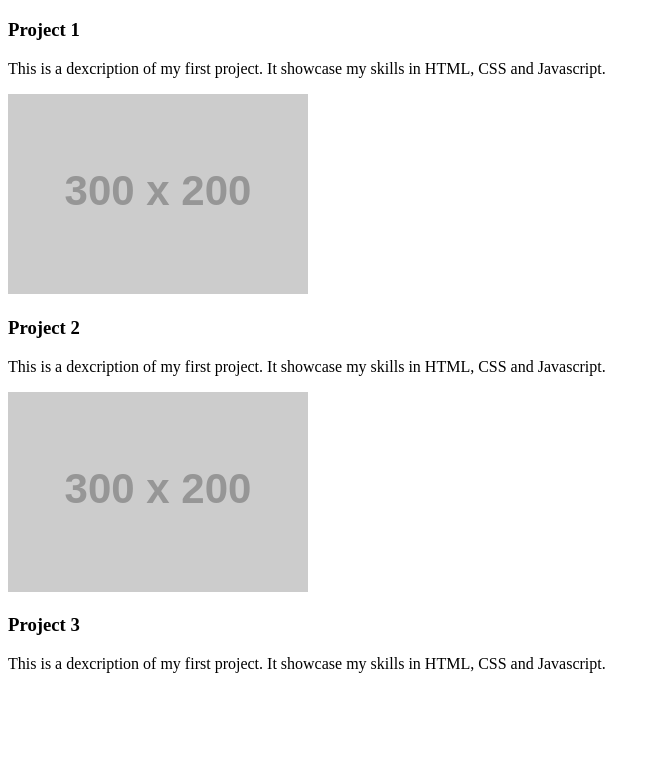
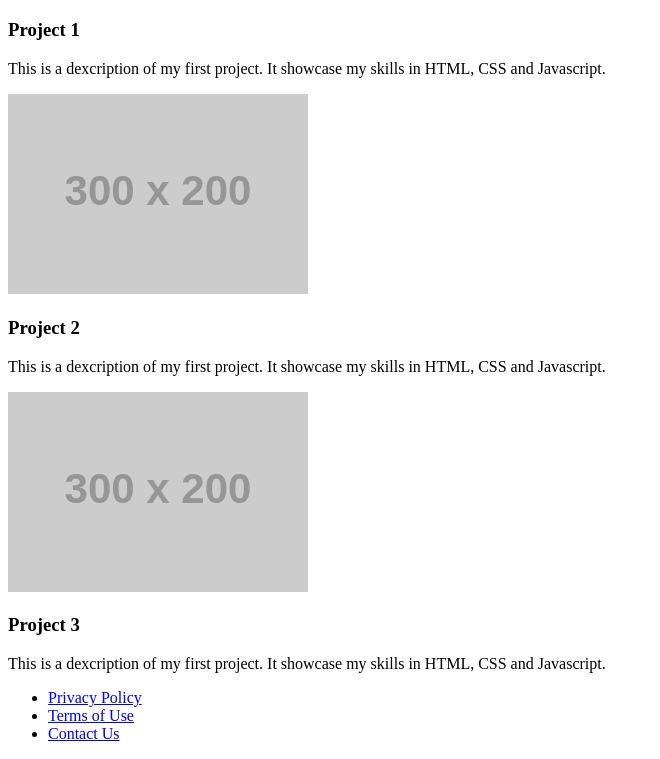
Before and after one commit to DhanushkaChandimal/Code-The-Landing-Page, a plain HTML site: page index.html in a window 1280 px wide. Shown: the part 663-1422 px from the top of the page, without its empty margins (0-660 px from the left). Before the commit the page ends 1352 px from the top, so only its background shows below. Drawn offline with Linux system fonts and the light colour scheme; placeholder pictures from the web are drawn by us.

Commit message:
Add footer content

```diff
--- a/index.html
+++ b/index.html
@@ -55,6 +55,12 @@
         </section>
     </div>
 
-    <footer class="footer"></footer>
+    <footer class="footer">
+        <ul>
+            <li><a href="#">Privacy Policy</a></li>
+            <li><a href="#">Terms of Use</a></li>
+            <li><a href="#">Contact Us</a></li>
+        </ul>
+    </footer>
 </body>
 </html>
```
